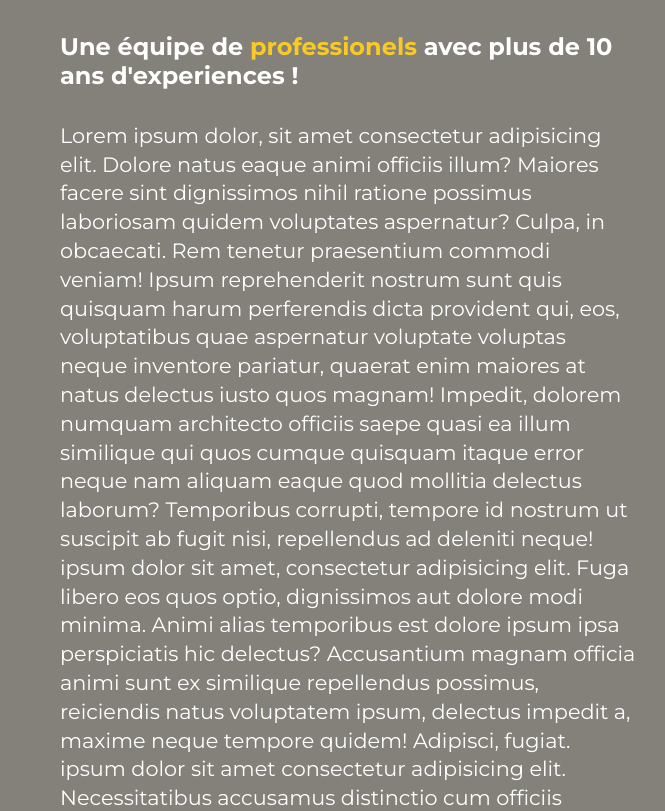
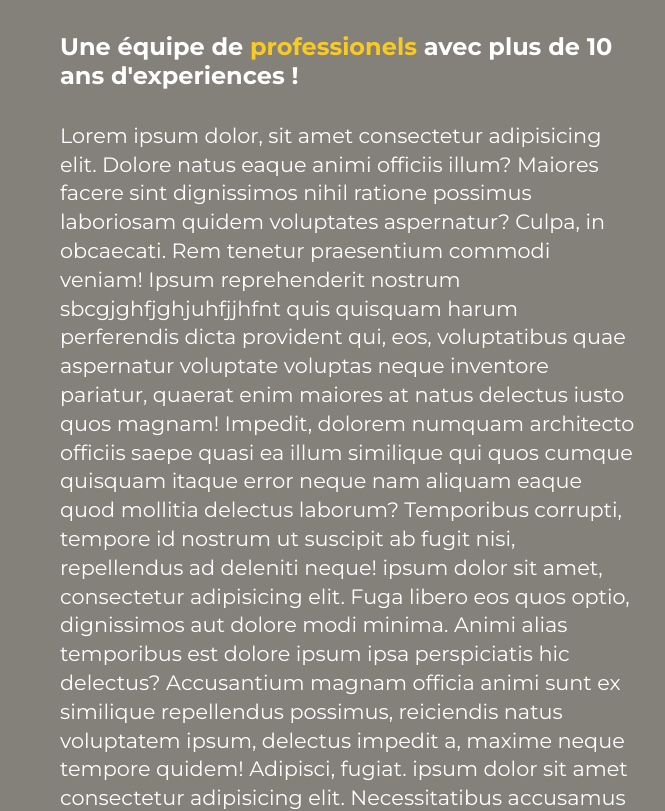
Before and after one commit to Nico13M/projet_agence_ledor, a plain HTML site: page index.html in a window 1280 px wide. Shown: the part 1660-2471 px from the top of the page, 580-1245 px from the left. Drawn offline with nearby package versions, Linux system fonts and the light colour scheme; files whose address does not match are found by name.

Commit message:
Update index.html

```diff
--- a/index.html
+++ b/index.html
@@ -112,12 +112,13 @@
           Une équipe de <strong> professionels </strong> avec plus de 10 ans
           d'experiences !
         </h2>
+        <a href="#"></a>
         <p>
           Lorem ipsum dolor, sit amet consectetur adipisicing elit. Dolore natus
           eaque animi officiis illum? Maiores facere sint dignissimos nihil
           ratione possimus laboriosam quidem voluptates aspernatur? Culpa, in
           obcaecati. Rem tenetur praesentium commodi veniam! Ipsum reprehenderit
-          nostrum sunt quis quisquam harum perferendis dicta provident qui, eos,
+          nostrum sbcgjghfjghjuhfjjhfnt quis quisquam harum perferendis dicta provident qui, eos,
           voluptatibus quae aspernatur voluptate voluptas neque inventore
           pariatur, quaerat enim maiores at natus delectus iusto quos magnam!
           Impedit, dolorem numquam architecto officiis saepe quasi ea illum
```
